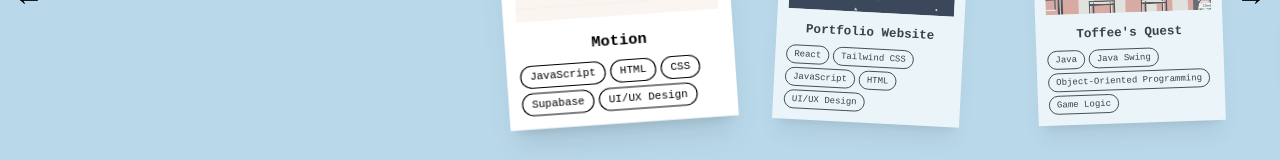
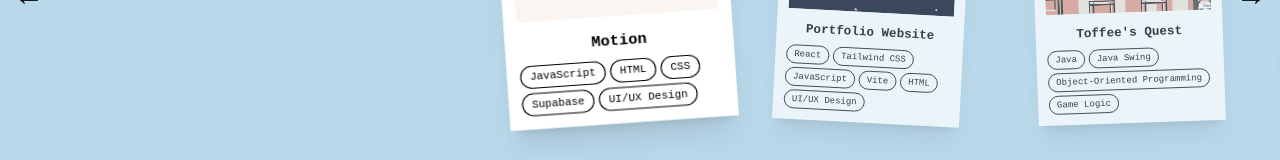
Before and after one commit to vivpeng/vivianpeng, a React (Vite) app in the folder my-site/: page / in a window 1280 px wide. Shown: the part 2607-2767 px from the top of the page. Built offline with nearby package versions, Linux system fonts and the light colour scheme.

Commit message:
small fix to site tech stack

```diff
--- a/my-site/src/data/projects.js
+++ b/my-site/src/data/projects.js
@@ -41,7 +41,7 @@ export const projects = [
             text: "All the art on this website is designed and created by me using Procreate."
         }
     ],
-    tech: ["React", "Tailwind CSS", "JavaScript", "HTML", "UI/UX Design"],
+    tech: ["React", "Tailwind CSS", "JavaScript", "Vite", "HTML", "UI/UX Design"],
     images: ["/images/portfolio/portfolio-1.png", "/images/portfolio/portfolio-2.png", "/images/portfolio/portfolio-3.png"],
     github: "https://github.com/vivpeng/vivianpeng",
   },
```
